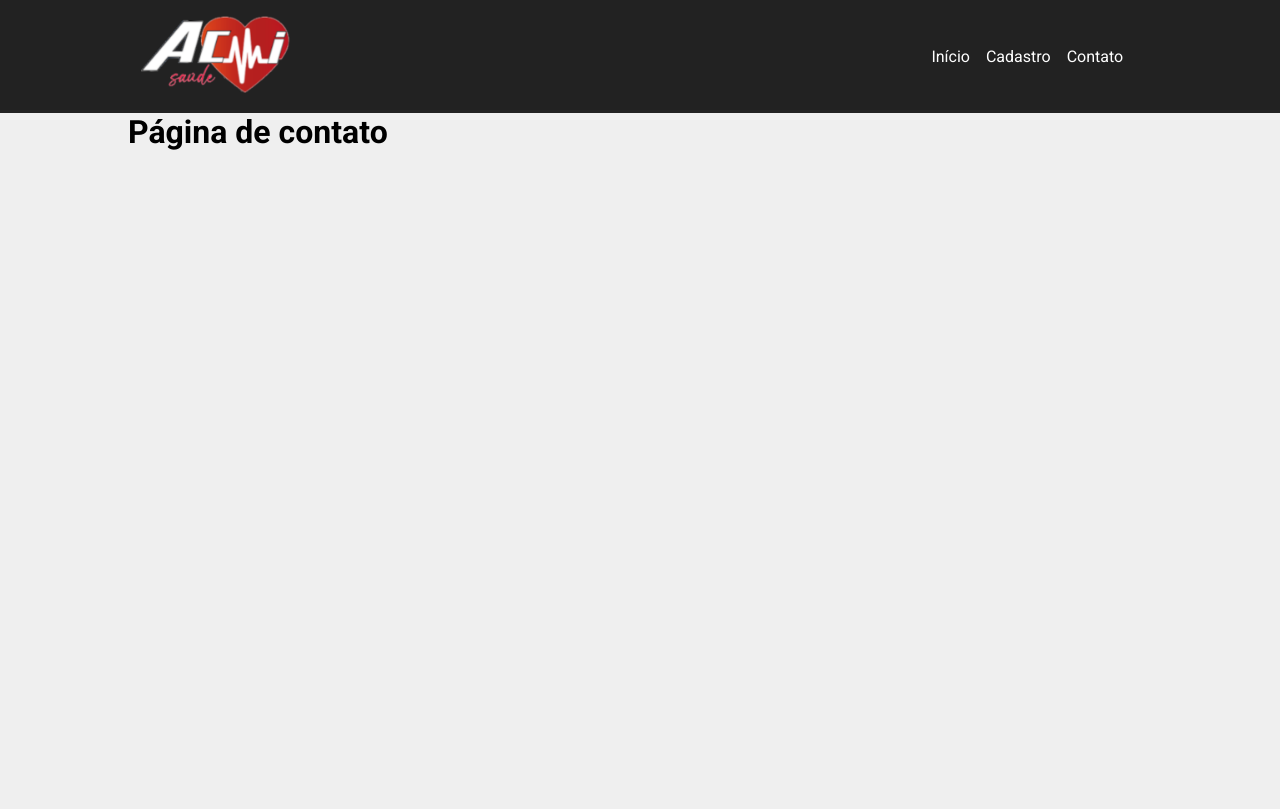
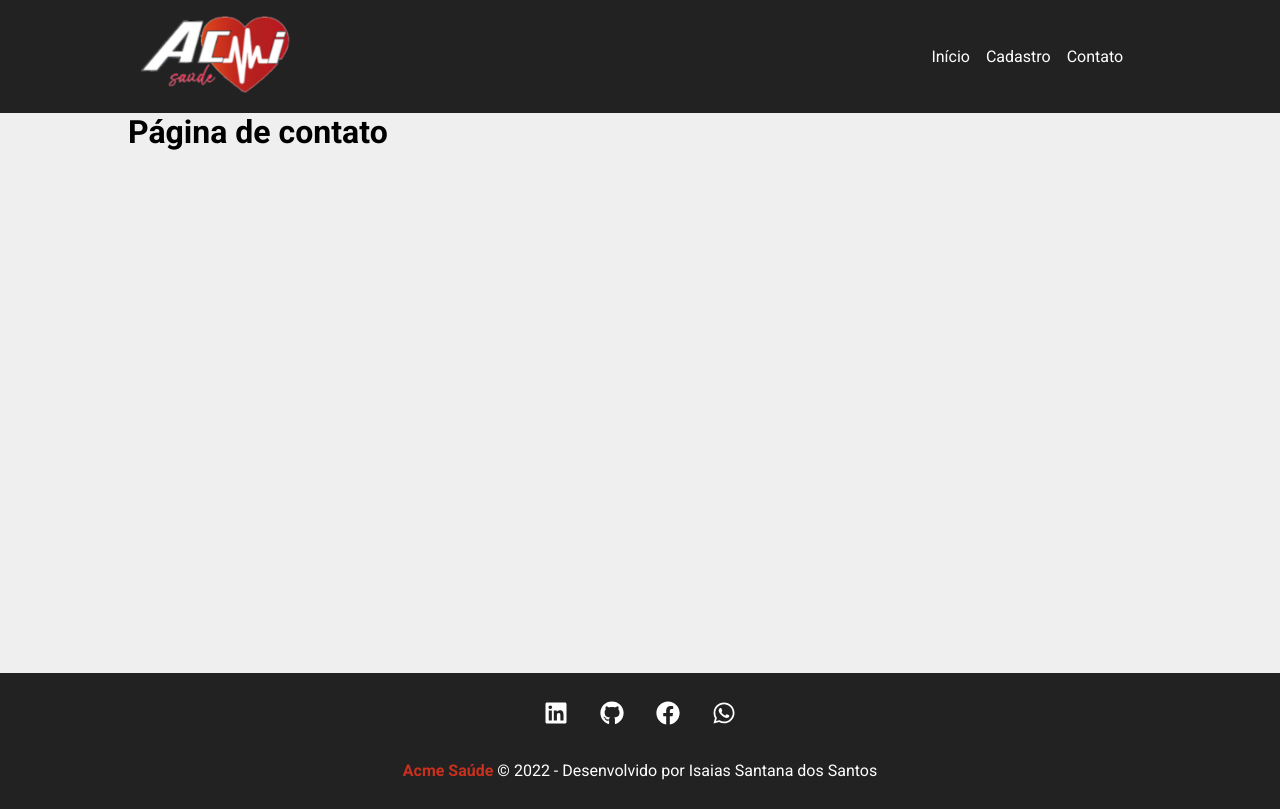
Before and after one commit to IsaiasSantanaDosSantos/Teste-desenvolvedor-jr, a React (Create React App) app: page /contato in a window 1280 px wide. Built offline with nearby package versions, Linux system fonts and the light colour scheme.

Commit message:
style: Creating footer styles

```diff
--- a/src/App.js
+++ b/src/App.js
@@ -4,8 +4,8 @@ import Inicio from './components/pages/Inicio'
 import Cadastro from './components/pages/Cadastro'
 import Contato from './components/pages/Contato'
 import Container from './components/layout/Container';
-import Navbar from './components/layout/Navbar'
-import Footer from './components/layout/Footer'
+import Navbar from './components/layout/Navbar.js'
+import Footer from './components/layout/Footer.js'
 
 function App() {
   return (
--- a/src/components/layout/Container.module.css
+++ b/src/components/layout/Container.module.css
@@ -7,7 +7,7 @@
 }
 
 .min-height {
-    min-height: 75vh;
+    min-height: 70vh;
 }
 
 .start {
--- a/src/components/layout/Footer.js
+++ b/src/components/layout/Footer.js
@@ -1,9 +1,29 @@
+import {FaLinkedin, FaGithub, FaWhatsapp, FaFacebook} from 'react-icons/fa'
+
+import styles from './Footer.module.css'
+
 function Footer(){
 
     return (
-        <div>
-
-        </div>
+        <footer className={styles.footer}>
+           <ul className={styles.social_list}>
+               <li>
+                   <FaLinkedin/>
+               </li>
+               <li>
+                   <FaGithub/>
+               </li>
+               <li>
+                   <FaFacebook/>
+               </li>
+               <li>
+                   <FaWhatsapp/>
+               </li>
+            </ul>
+            <p className={styles.copy_right}>
+                <span>Acme Saúde</span> &copy; 2022 - Desenvolvido por Isaias Santana dos Santos
+            </p>
+        </footer>
     )
 };
 
--- a/src/components/layout/Footer.module.css
+++ b/src/components/layout/Footer.module.css
@@ -0,0 +1,39 @@
+.footer {
+    background-color: #222;
+    color: #fff;
+    padding: 1.8em;
+    text-align: center;
+}
+
+.social_list {
+    display: flex;
+    justify-content: center;
+    list-style-type: none;
+
+}
+
+.social_list li {
+    margin: 0 1em;
+    transition: .6s;
+}
+
+.social_list li:hover {
+    color: #C9301D;
+}
+
+.social_list svg {
+    font-size: 1.5em;
+    cursor: pointer;
+}
+
+.social_list svg:active {
+    color: #C9301D;
+}
+.copy_right {
+    margin-top: 2em;
+}
+
+.copy_right span {
+    font-weight: bold;
+    color: #C9301D;
+}
```
